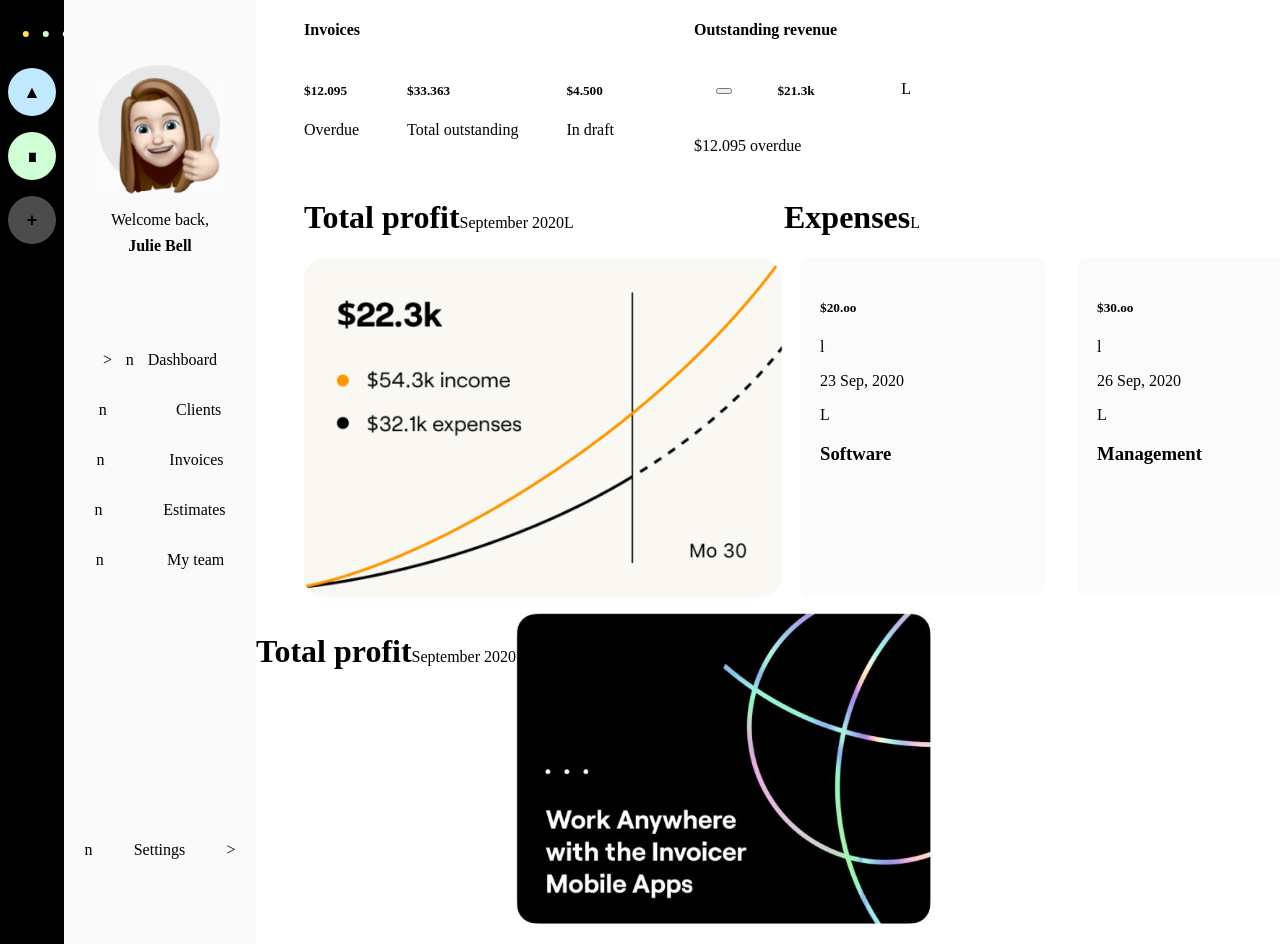
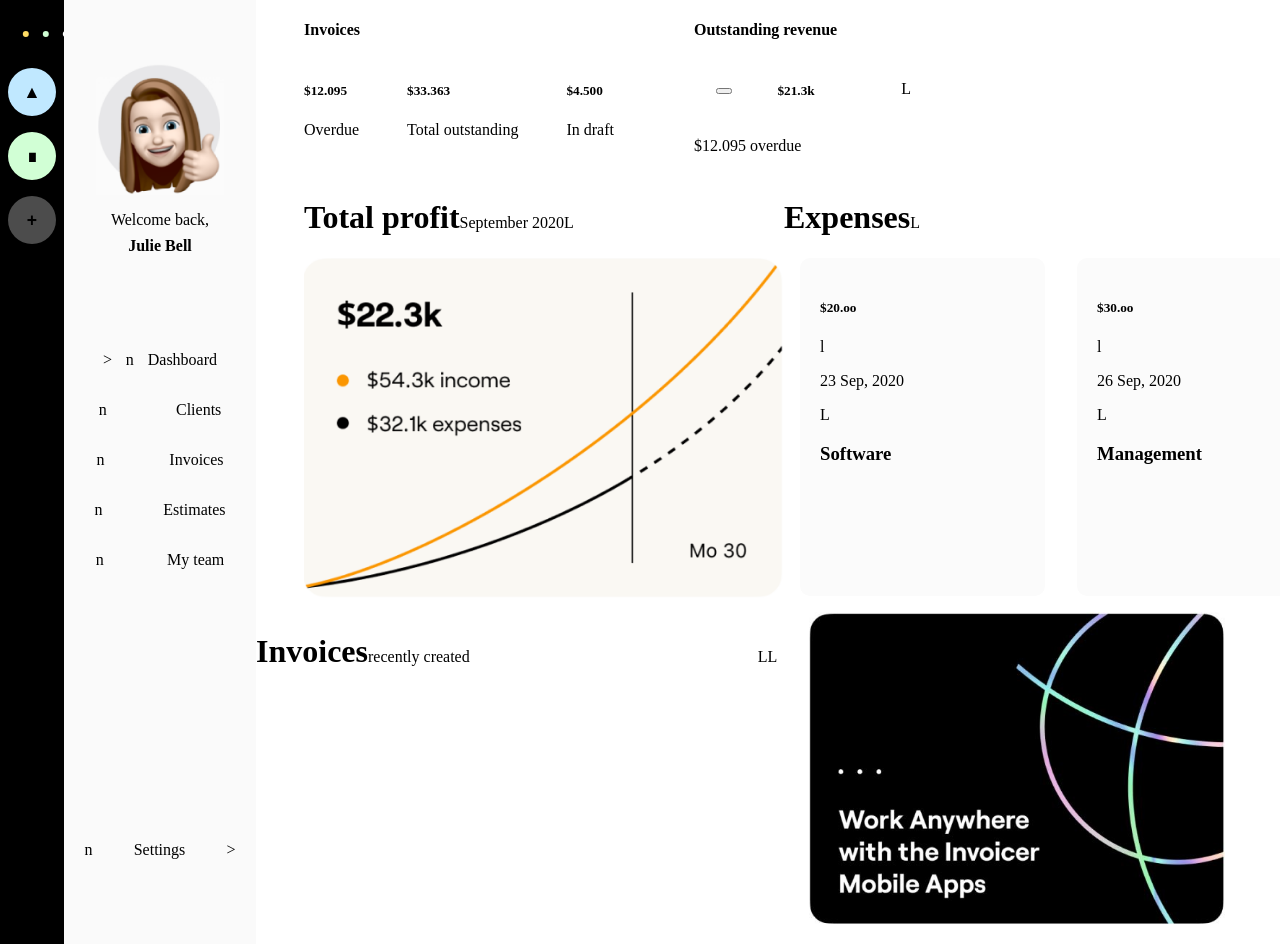
Before and after one commit to RubenChalapud/PracticaScss, a React (Create React App) app: page / in a window 1280 px wide. Shown: the top 944 px of the page. Built offline with nearby package versions, Linux system fonts and the light colour scheme; a web font is replaced by a local one.

Commit message:
Se corrigió los contenidos sin estilos.

```diff
--- a/src/Components/Contenido/Contenido.js
+++ b/src/Components/Contenido/Contenido.js
@@ -88,8 +88,12 @@ function Contenidos() {
         <div className="o-container-third">
           <div className="o-container-recenly">
             <div className="o-container-recenly-title">
-              <h1>Total profit</h1>
-              <p>September 2020</p>
+              <h1>Invoices</h1>
+              <p>recently created</p>
+              <div className="o-recently-logos">
+                <p>L</p>
+                <p>L</p>
+              </div>
             </div>
             <div className="o-container-new-recenly">
               <div className="o-upload-invoice">
--- a/src/Components/Contenido/Contenidos.css
+++ b/src/Components/Contenido/Contenidos.css
@@ -90,7 +90,7 @@
     width: 290px;
 }
 
-    .o-card-expenses:before {
+.o-card-expenses:before {
     top: -5px;
     background: radial-gradient(circle, transparent, transparent 50%, #FBFBFB 50%, #FBFBFB 100% ) -7px -8px / 16px 16px repeat-x,
 }
@@ -116,6 +116,13 @@
     align-items: baseline;
 }
 
+.o-recently-logos {
+    display: flex;
+    flex-direction: row;
+    margin-left: 18rem;
+    margin-right: 2rem;
+}
+
 .o-img-work {
     width: 26rem;
 }
```
Also changed, not shown: 1 other file (tests, documents, lock files or other folders).
